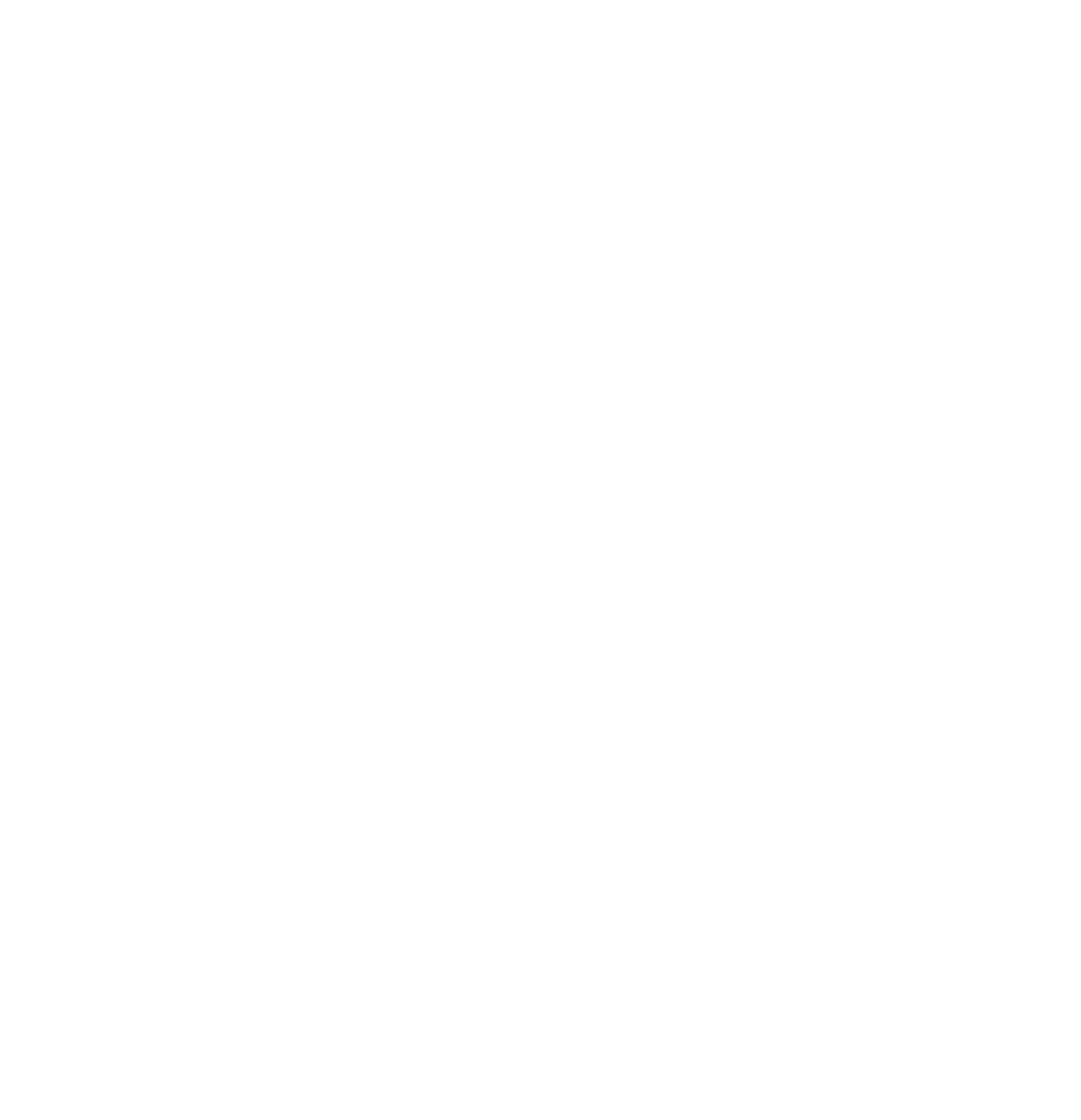
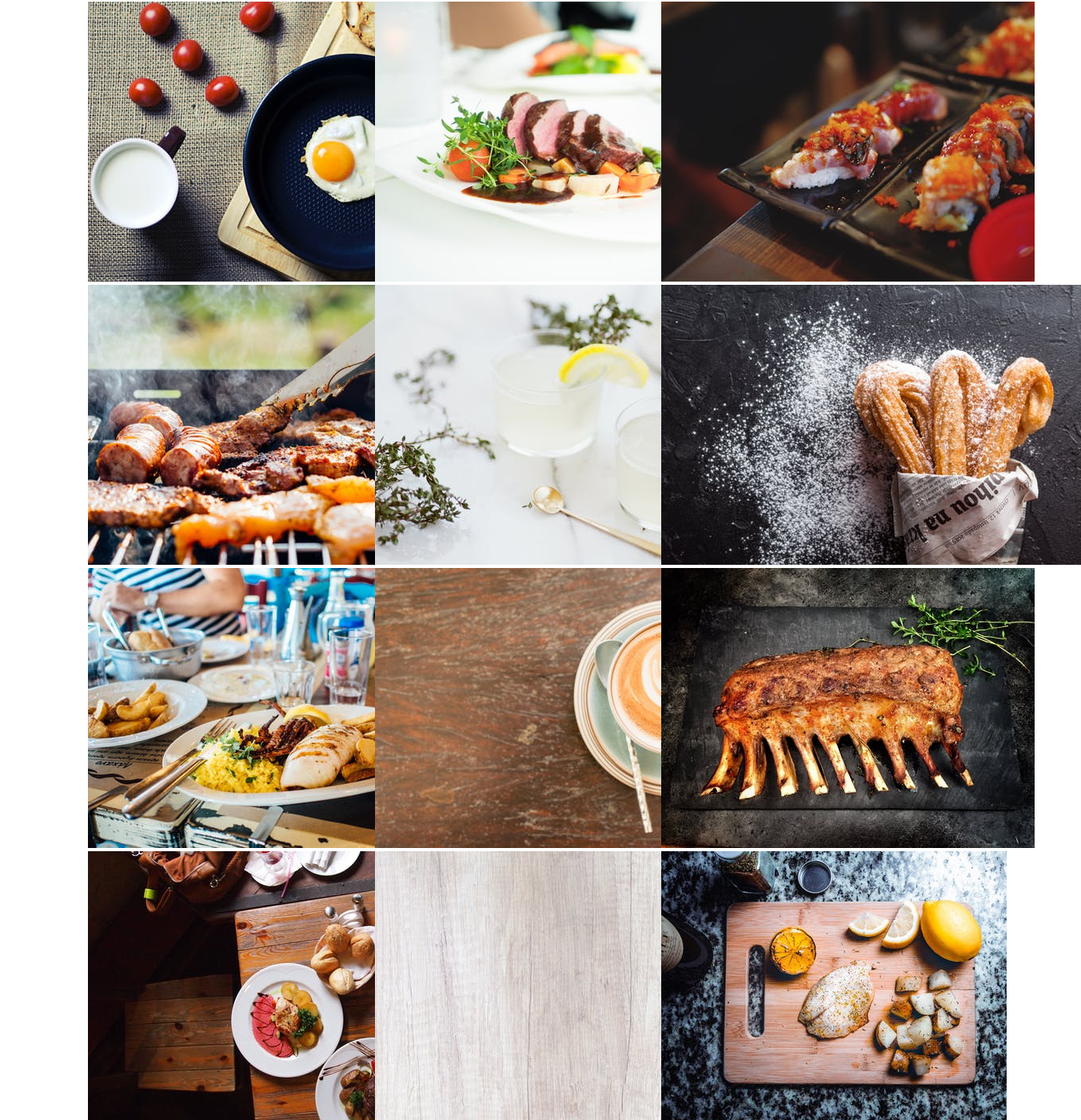
Before and after one commit to liangjianmin/myapp, an Angular app: page /cook in a window 1280 px wide. Shown: the part 58-1458 px from the top of the page at 80% size, 1352 px wide, since content can reach past the window. Before the commit the page ends 830 px from the top, so only its background shows below. Built offline with nearby package versions, Linux system fonts and the light colour scheme.

Commit message:
脑壳痛

```diff
--- a/src/app/views/cookbook/cookbook.component.css
+++ b/src/app/views/cookbook/cookbook.component.css
@@ -1 +1,4 @@
 .box{width: 1060px;margin: 30px auto;}
+.c-ul{ -webkit-column-count: 3; /* Chrome, Safari, Opera */
+  -moz-column-count: 3; /* Firefox */
+  column-count: 3;}
--- a/src/app/views/cookbook/cookbook.component.html
+++ b/src/app/views/cookbook/cookbook.component.html
@@ -1,6 +1,10 @@
 <app-header></app-header>
-<section class="box">
+<section class="box" style="margin-top: 60px;">
   <ul class="c-ul">
-    <li class="item"></li>
+    <li *ngFor="let item of test1 " >
+        <div class="textwrap">
+          <img src="{{item}}" class="img-item" data-w="" />
+        </div>
+    </li>
   </ul>
 </section>
--- a/src/app/views/cookbook/cookbook.component.ts
+++ b/src/app/views/cookbook/cookbook.component.ts
@@ -1,15 +1,50 @@
-import { Component, OnInit } from '@angular/core';
+import {AfterContentInit, Component, DoCheck, OnChanges, OnInit} from '@angular/core';
+import 'rxjs/Rx';
+import {Observable} from 'rxjs';
+import {Content, ContentService} from '../../service/content.service'
 
 @Component({
   selector: 'app-cookbook',
   templateUrl: './cookbook.component.html',
   styleUrls: ['./cookbook.component.css']
 })
-export class CookbookComponent implements OnInit {
+export class CookbookComponent implements OnInit{
 
-  constructor() { }
+  private content: Observable<Content[]>;
+  test:number[];
+  test1:any[];
+  str:string;
 
+  constructor(private contentService: ContentService) { }
   ngOnInit() {
+
+    this.content = this.contentService.getLists();
+    this.test1=[
+      './assets/images/foods/1.jpg',
+      './assets/images/foods/2.jpg',
+      './assets/images/foods/3.jpg',
+      './assets/images/foods/4.jpeg',
+      './assets/images/foods/5.jpeg',
+      './assets/images/foods/6.jpeg',
+      './assets/images/foods/7.jpeg',
+      './assets/images/foods/8.jpeg',
+      './assets/images/foods/9.jpeg',
+      './assets/images/foods/10.jpeg',
+      './assets/images/foods/11.jpeg',
+      './assets/images/foods/12.jpeg',
+    ];
+    let  obj:any;
+    let  objChild:any;
+    let  imgArr:any[];
+    obj=document.getElementsByClassName('c-ul');
+    objChild=document.getElementsByClassName('img-item').length;
+    console.log(obj)
+    console.log(obj.length)
+    console.log(objChild)
+
+
   }
 
+
+
 }
```
Also changed, not shown: src/app/services/cookbook.service.ts (added, +8 -0 lines), 1 other file (tests, documents, lock files or other folders).
